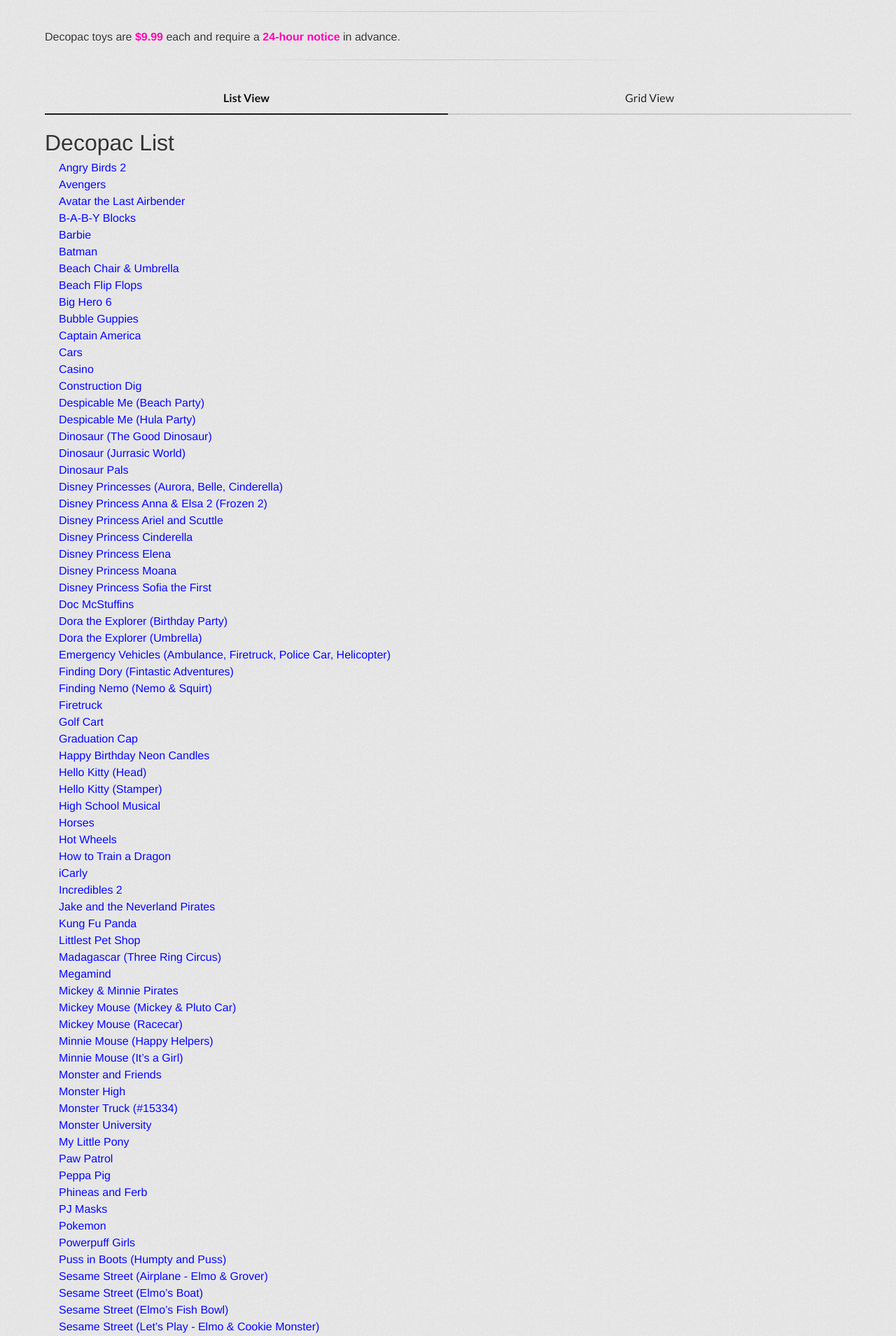
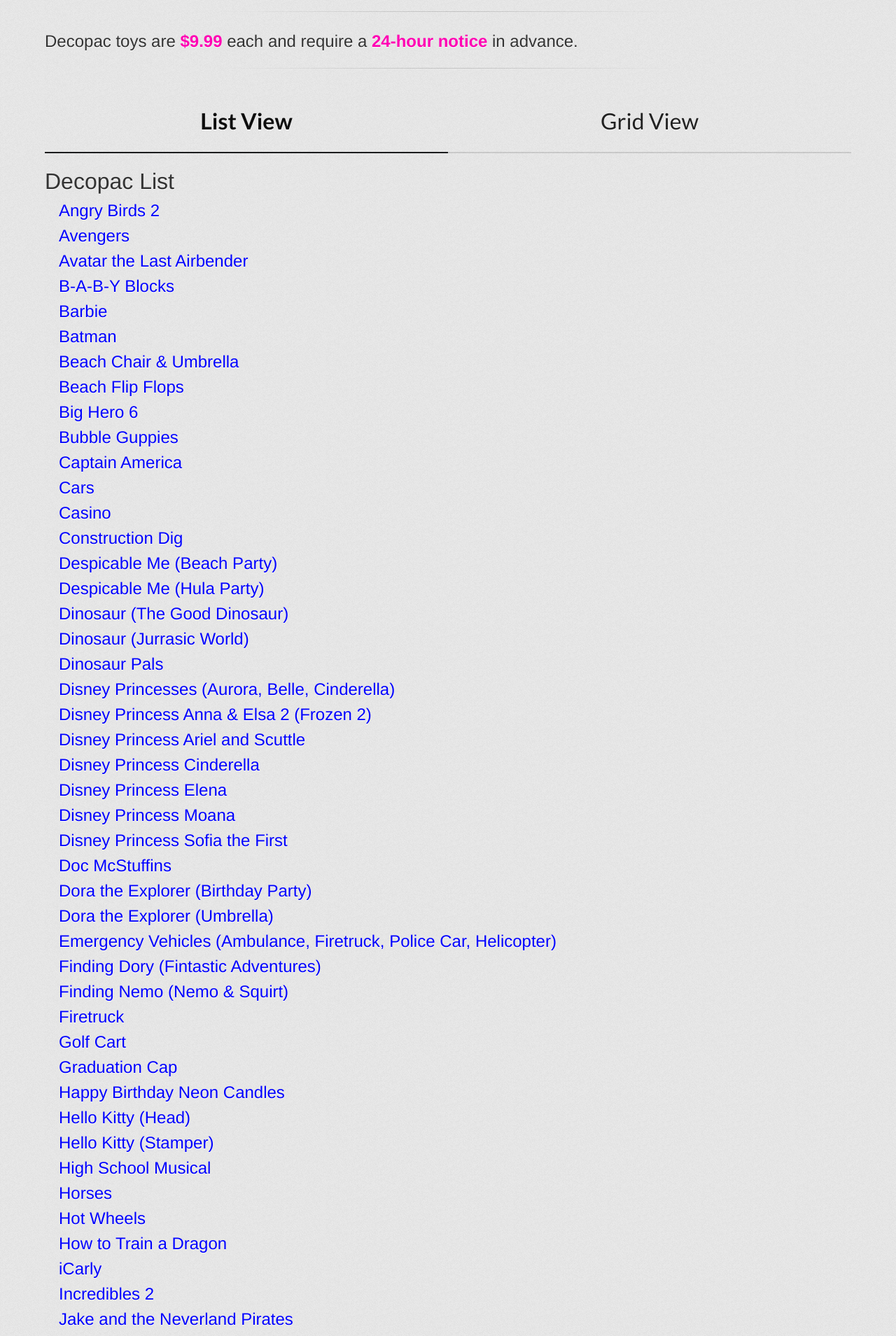
Before and after one commit to baskin-online/decopac, a Jekyll site: the page index.html, which Jekyll copies as it is, in a window 1280 px wide. Shown: the top 1909 px of the page at 70% size. Built offline with Jekyll 4.4.1, drawn with Linux system fonts in a browser that asks for light colours; nearby versions of some CDN libraries; some web fonts are replaced.

Commit message:
Adjusted font size

```diff
--- a/index.html
+++ b/index.html
@@ -13,13 +13,13 @@
     <div class="inner">
       <section id="main_content">
         <hr>
-        <p>Decopac toys are <span class="pink">$9.99</span> each and require a
+        <p class="biggerfont">Decopac toys are <span class="pink">$9.99</span> each and require a
           <span class="pink">24-hour notice</span> in advance.</p>
           <hr>
 
           <div class="ui fluid two item secondary pointing menu">
-            <a class="active item" href="https://baskin-online.github.io/decopac/">List View</a>
-            <a class="item" href="https://baskin-online.github.io/decopac/grid">Grid View</a>
+            <a style="font-size: 32px" class="active item" href="https://baskin-online.github.io/decopac/">List View</a>
+            <a style="font-size: 32px" class="item" href="https://baskin-online.github.io/decopac/grid">Grid View</a>
           </div>
 
           <h1>Decopac List</h1>
@@ -95,7 +95,7 @@
       let list = document.getElementById(id);
       let element = document.createElement('ul');
       for (let i = 0; i < data.length; i++) {
-        element.innerHTML += '<li style="list-style-type: none;"> <a href="'
+        element.innerHTML += '<li class="biggerfont" style="list-style-type: none;"> <a href="'
           + data[i].pic + '">' + data[i].name + '</a> </li>';
         }
         list.appendChild(element);
--- a/stylesheet.css
+++ b/stylesheet.css
@@ -24,6 +24,10 @@
 	font-size: 100%;
 	vertical-align: baseline;
 	border: 0;
+}
+
+.biggerfont {
+	font-size: 24px;
 }
 
 .pink {
```
